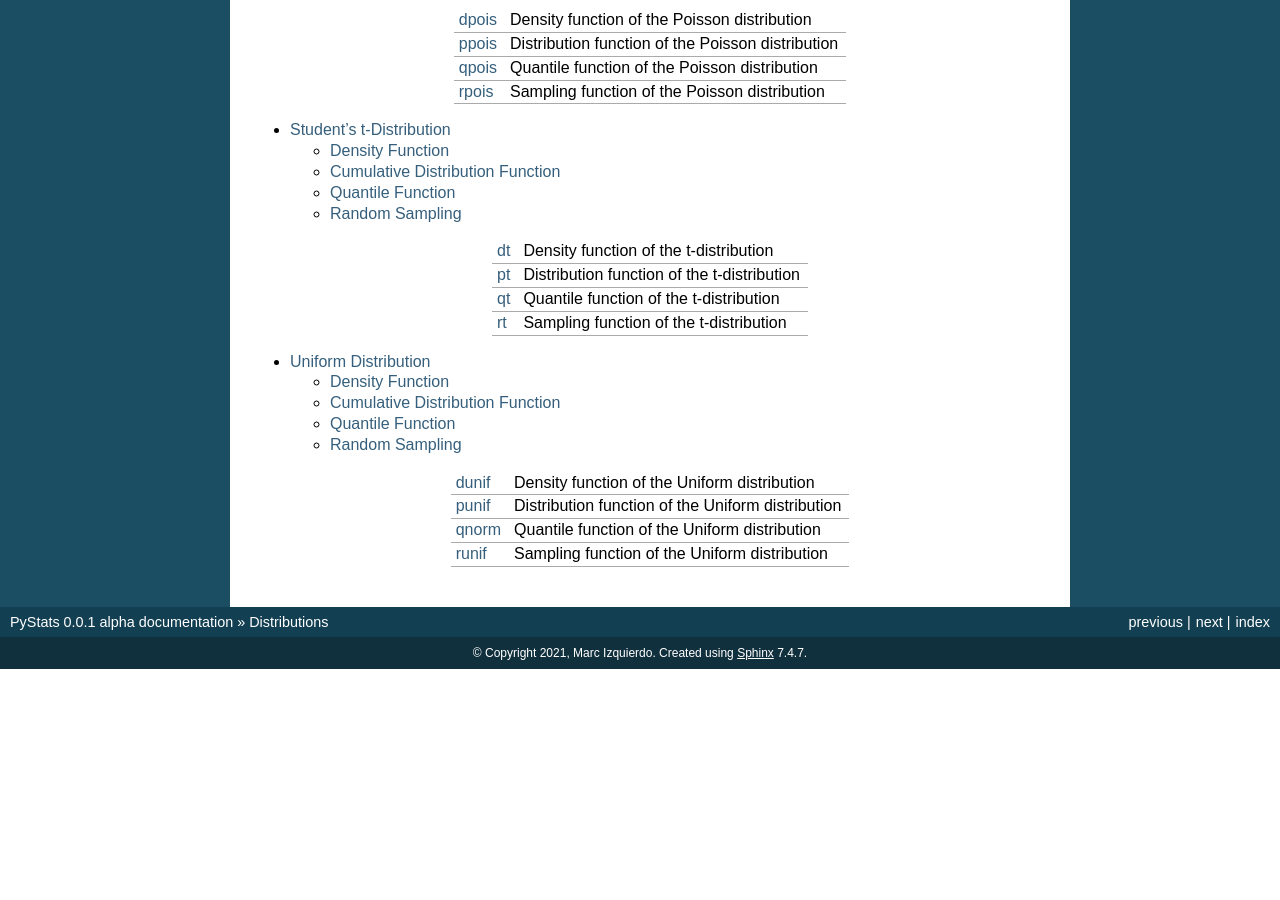
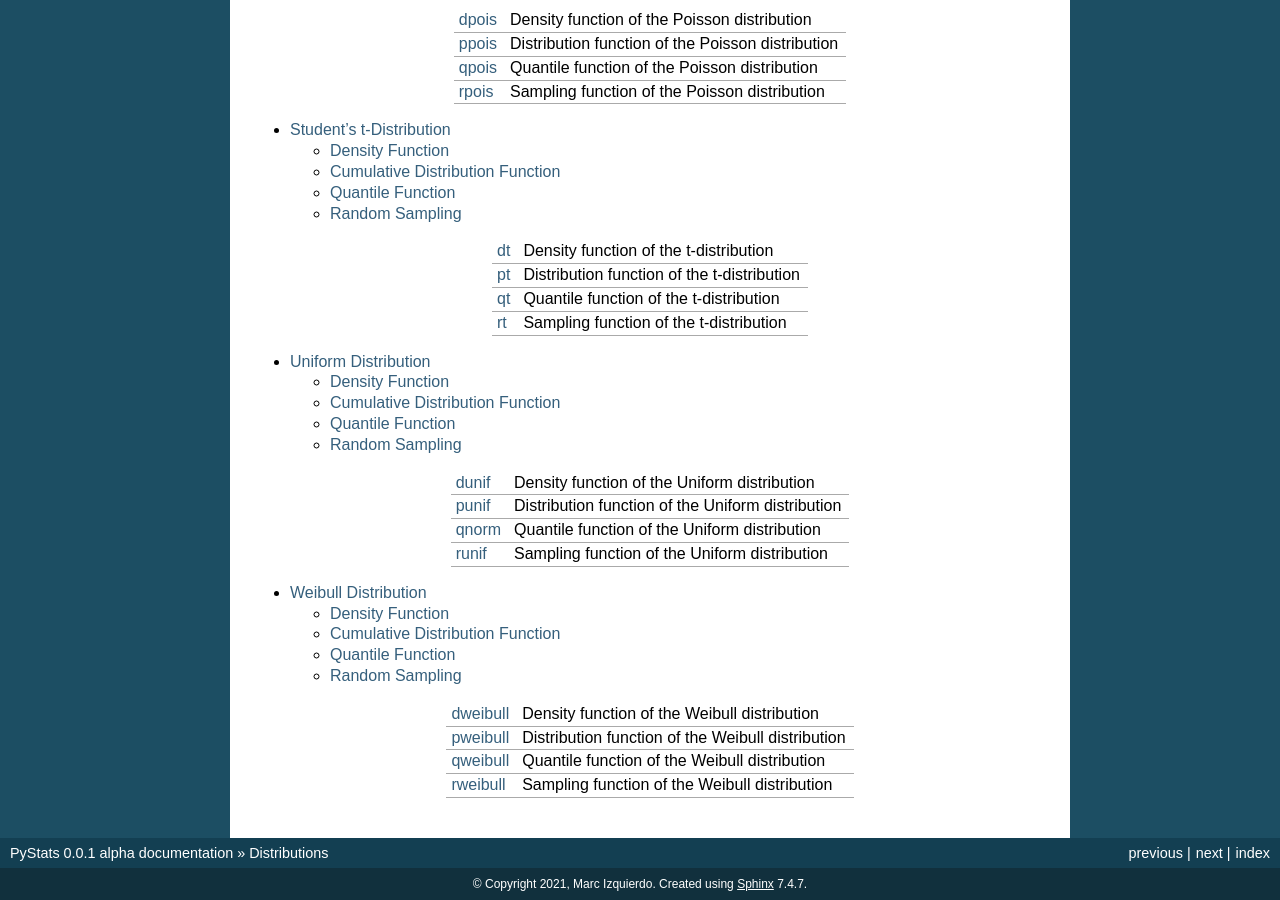
Before and after one commit to marcizhu/PyStats, a Sphinx documentation site: the page built from docs/source/api/index.rst, in a window 1280 px wide and 900 px high, scrolled down 3208 px. Built offline with Sphinx 7.4.7, drawn with Linux system fonts in a browser that asks for light colours; before the commit the page ends 3877 px from its top, so only the background shows below that.

Commit message:
Added docs for Weibull distribution

```diff
--- a/docs/source/api/index.rst
+++ b/docs/source/api/index.rst
@@ -268,3 +268,18 @@ Distributions
 +----------------------------------------+--------------------------------------------------------------+
 | :ref:`runif <runif-func-ref1>`         | Sampling function of the Uniform distribution                |
 +----------------------------------------+--------------------------------------------------------------+
+
+.. toctree::
+   :maxdepth: 2
+
+   Weibull
+
++----------------------------------------+--------------------------------------------------------------+
+| :ref:`dweibull <dweibull-func-ref1>`   | Density function of the Weibull distribution                 |
++----------------------------------------+--------------------------------------------------------------+
+| :ref:`pweibull <pweibull-func-ref1>`   | Distribution function of the Weibull distribution            |
++----------------------------------------+--------------------------------------------------------------+
+| :ref:`qweibull <qweibull-func-ref1>`   | Quantile function of the Weibull distribution                |
++----------------------------------------+--------------------------------------------------------------+
+| :ref:`rweibull <rweibull-func-ref1>`   | Sampling function of the Weibull distribution                |
++----------------------------------------+--------------------------------------------------------------+
```
Also changed, not shown: docs/source/api/Weibull.rst (added, +114 -0 lines), 1 other file.
